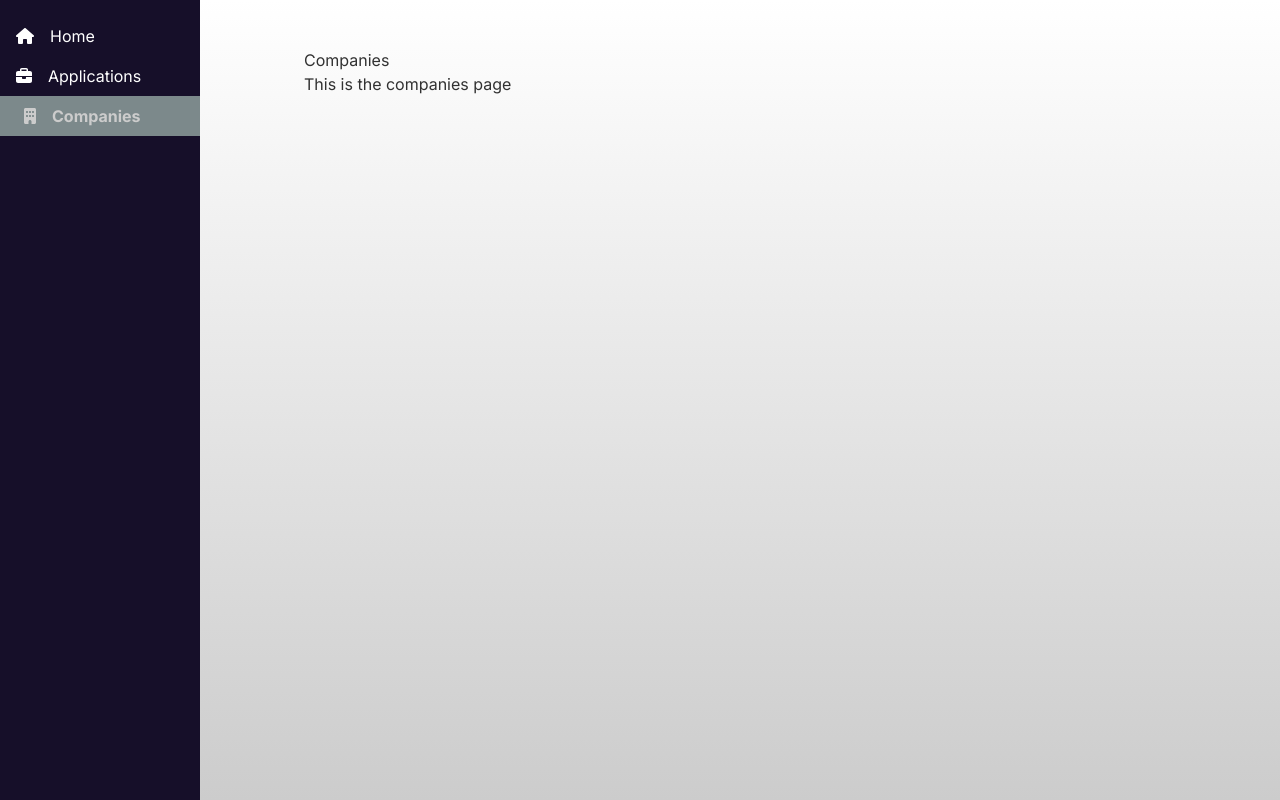
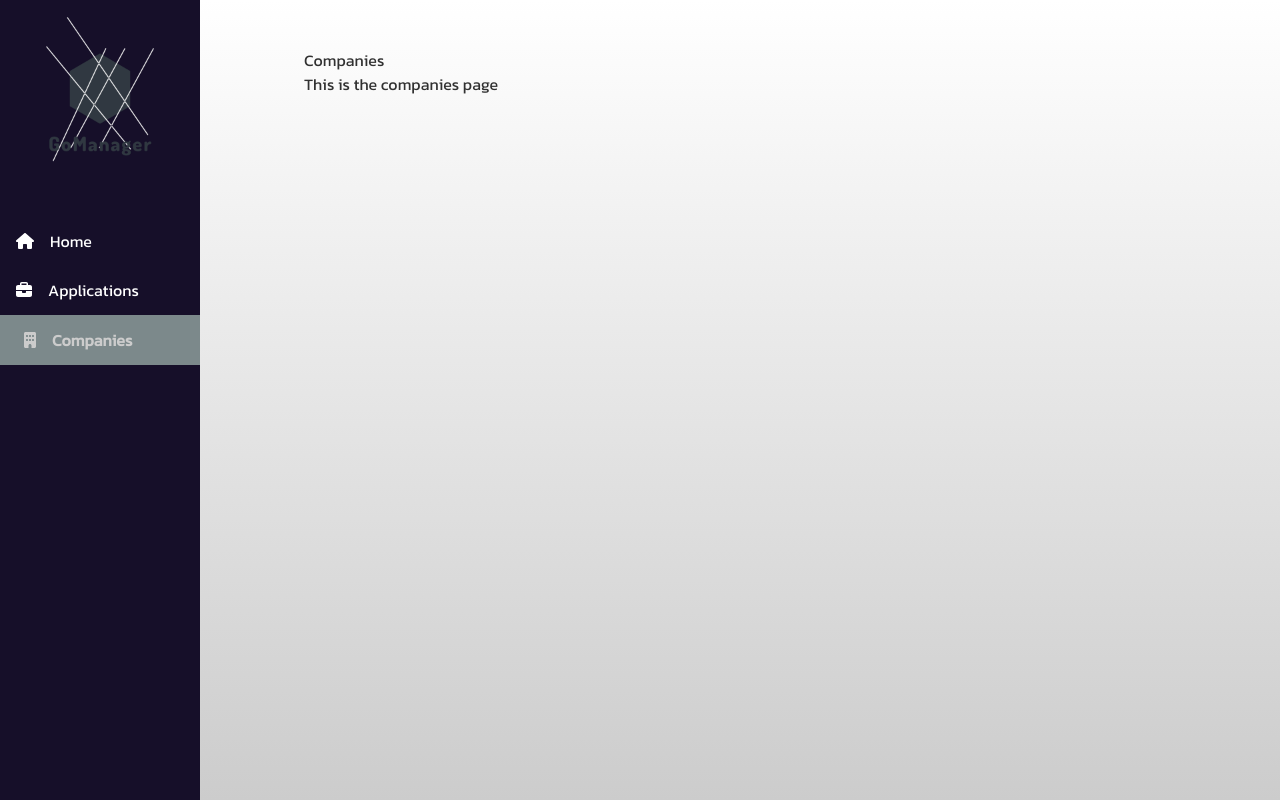
Before and after one commit to Tiburso/GoManager, a Next.js app in the folder client/: page /companies in a window 1280 px wide. Built offline with nearby package versions, Linux system fonts and the light colour scheme.

Commit message:
Add better font and icon to application

```diff
--- a/client/app/layout.tsx
+++ b/client/app/layout.tsx
@@ -1,11 +1,11 @@
 import type { Metadata } from 'next';
-import { Inter } from 'next/font/google';
+import { Kanit } from 'next/font/google';
 import './globals.css';
 
 import SideNav from './ui/SideNav';
 
 // Check which fonts I should use for the application
-const inter = Inter({ subsets: ['latin'] });
+const font = Kanit({ weight: '400', subsets: ['latin'], preload: true });
 
 export const metadata: Metadata = {
   applicationName: 'GoManager',
@@ -21,7 +21,7 @@ export default function RootLayout({
 }) {
   return (
     <html lang="en">
-      <body className={inter.className}>
+      <body className={`${font.className} antialiased`}>
         <SideNav />
         {children}
       </body>
--- a/client/app/styles/SideNav.module.css
+++ b/client/app/styles/SideNav.module.css
@@ -17,7 +17,7 @@
   transition:
     color 0.3s ease,
     background-color 0.3s ease;
-  padding: 0.5em 1em;
+  padding: 0.8em 1em;
 }
 
 .sidenav a span {
--- a/client/app/ui/SideNav.tsx
+++ b/client/app/ui/SideNav.tsx
@@ -1,4 +1,9 @@
 'use client';
+
+// FontAwesome
+import { config } from '@fortawesome/fontawesome-svg-core';
+import '@fortawesome/fontawesome-svg-core/styles.css';
+config.autoAddCss = false;
 
 import { FontAwesomeIcon } from '@fortawesome/react-fontawesome';
 import {
@@ -9,6 +14,7 @@ import {
 
 import { usePathname } from 'next/navigation';
 import Link from 'next/link';
+import Image from 'next/image';
 
 import clsx from 'clsx';
 import styles from '../styles/SideNav.module.css';
@@ -18,6 +24,15 @@ export default function SideNav() {
 
   return (
     <div id="sidenav" className={styles.sidenav}>
+      {/* add application icon this can be a temporary one from fontawesome */}
+      <Image
+        src="/logo_transparent.png"
+        width={200}
+        height={200}
+        className="hidden md:block"
+        alt="logo"
+      />
+
       <Link href="/" className={clsx({ [styles.active]: pathname === '/' })}>
         <FontAwesomeIcon icon={faHome} />
         <span>Home</span>
--- a/client/package.json
+++ b/client/package.json
@@ -10,6 +10,7 @@
   },
   "dependencies": {
     "@fortawesome/fontawesome-svg-core": "^6.5.1",
+    "@fortawesome/free-regular-svg-icons": "^6.5.1",
     "@fortawesome/free-solid-svg-icons": "^6.5.1",
     "@fortawesome/react-fontawesome": "^0.2.0",
     "clsx": "^2.0.0",
```
Also changed, not shown: client/public/logo_transparent.png (added), 1 other file (tests, documents, lock files or other folders).
